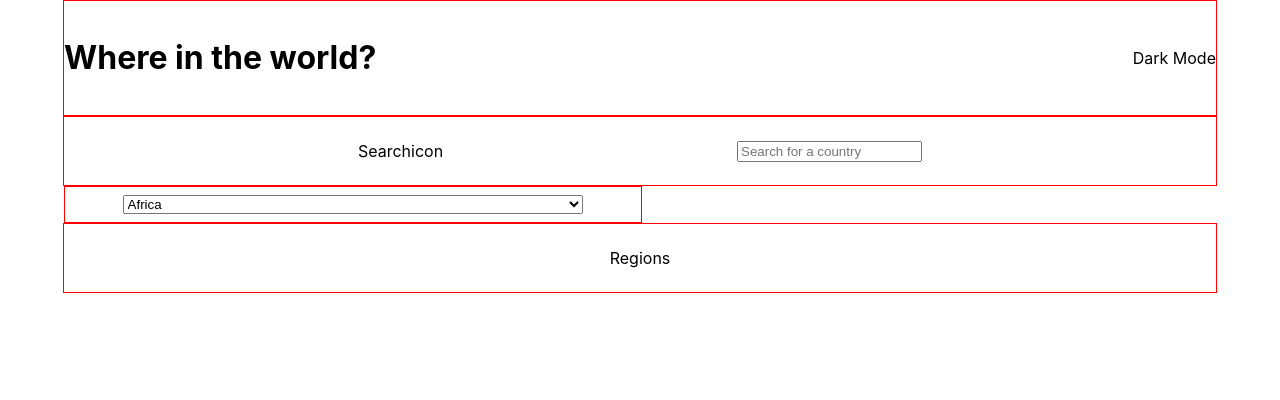
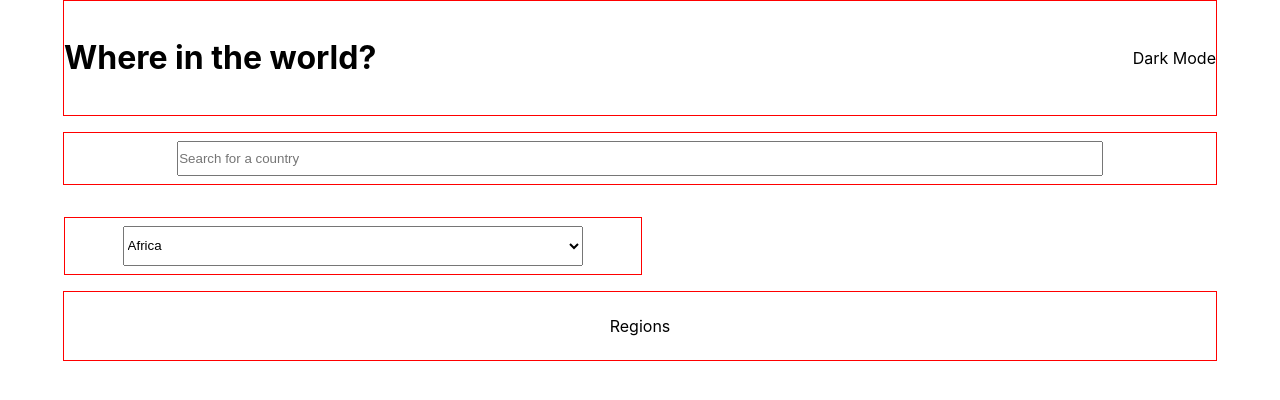
Before and after one commit to Marshnme/Countries, a React (Create React App) app: page / in a window 1280 px wide. Shown: the top 400 px of the page. Built offline with nearby package versions, Linux system fonts and the light colour scheme.

Commit message:
fixed mobile search country layout

```diff
--- a/src/components/FilterRegion.tsx
+++ b/src/components/FilterRegion.tsx
@@ -13,10 +13,11 @@ const FilterRegion = () => {
         display:flex;
         flex-flow: row nowrap;
         justify-content:space-evenly;
-        align-items: flex-start;
         width:50%;
+        height:5vh;
         padding: 1vh 0;
         border:1px solid red;
+        margin: 2vh 0 2vh 0;
       }
 
     `;
--- a/src/components/SearchBar.tsx
+++ b/src/components/SearchBar.tsx
@@ -13,18 +13,30 @@ const SearchBar = () => {
         align-items:center;
         width:90%;
         padding: 1vh 0;
+        margin:2vh 0 2vh 0 ;
         border:1px solid red;
+      }
+
+    `;
+
+    const Search = styled.input`
+
+    @media (min-width:520px) {
+        display:flex;
+        flex-flow: row nowrap;
+        justify-content:space-evenly;
+        align-items:center;
+        width:80%;
+        padding: 1vh 0;
       }
 
     `;
     return(
         <Container>
-            <div>
-                 <p>Searchicon</p>
-            </div>
-            <div>
-                <input placeholder="Search for a country"></input>
-            </div>
+
+
+                <Search placeholder="Search for a country"></Search>
+
 
         </Container>
     )
```
